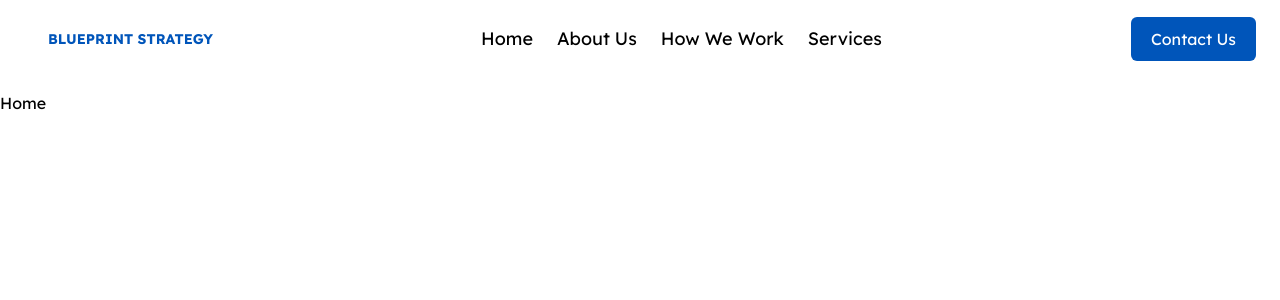
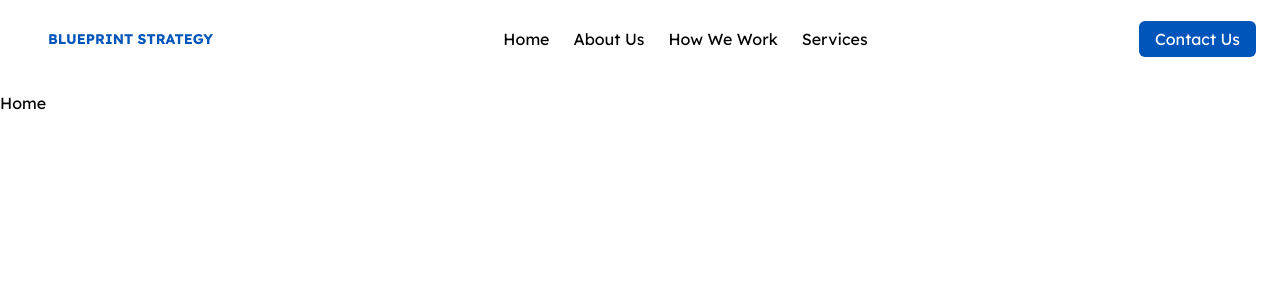
Before and after one commit to EdgarAmpiire/blueprints-web, a React (Create React App) app: page / in a window 1280 px wide. Shown: the top 300 px of the page. Built offline with nearby package versions, Linux system fonts and the light colour scheme.

Commit message:
home page - navbar

```diff
--- a/src/components/layout/components/Navbar.jsx
+++ b/src/components/layout/components/Navbar.jsx
@@ -41,7 +41,7 @@ import { Link } from "react-router-dom";
                       : "nav-link p-0"
                   }
                 >
-                  <p className="cursor-pointer text-lg 2xl:text-lg px-3 py-2 rounded-md hover:text-white transition ease-in-out delay-50 duration-300">
+                  <p className="cursor-pointer text-base 2xl:text-base px-3 py-2 rounded-md hover:text-white transition ease-in-out delay-50 duration-300">
                     Home
                   </p>
                 </Link>
@@ -54,7 +54,7 @@ import { Link } from "react-router-dom";
                       : "nav-link p-0"
                   }
                 >
-                  <p className="cursor-pointer text-lg 2xl:text-lg px-3 py-2 rounded-md hover:text-white transition ease-in-out delay-50 duration-300">
+                  <p className="cursor-pointer text-base 2xl:text-base px-3 py-2 rounded-md hover:text-white transition ease-in-out delay-50 duration-300">
                     About Us
                   </p>
                 </Link>
@@ -69,7 +69,7 @@ import { Link } from "react-router-dom";
                       : "nav-link p-0"
                   }
                 >
-                  <p className="cursor-pointer text-lg 2xl:text-lg px-3 py-2 rounded-md hover:text-white transition ease-in-out delay-50 duration-300">
+                  <p className="cursor-pointer text-base 2xl:text-base px-3 py-2 rounded-md hover:text-white transition ease-in-out delay-50 duration-300">
                    How We Work
                   </p>
                 </Link>
@@ -83,7 +83,7 @@ import { Link } from "react-router-dom";
                       : "nav-link p-0"
                   }
                 >
-                  <p className="cursor-pointer text-lg 2xl:text-lg px-3 py-2 rounded-md hover:text-white transition ease-in-out delay-50 duration-300">
+                  <p className="cursor-pointer text-base 2xl:text-base px-3 py-2 rounded-md hover:text-white transition ease-in-out delay-50 duration-300">
                     Services
                   </p>
                 </Link>
@@ -102,11 +102,11 @@ import { Link } from "react-router-dom";
                   to="/contact-us"
                   className={
                     page === "contact-us"
-                      ? "nav-link  bg-[#0055BA] px-5 py-3 text-white rounded-md text-base  "
-                      : "nav-link  bg-[#0055BA] px-5 py-3 text-white rounded-md text-base "
+                      ? "nav-link  bg-[#0055BA] px-4 py-2 text-white rounded-md  text-base 2xl:text-base "
+                      : "nav-link  bg-[#0055BA] px-4 py-2 text-white rounded-md text-base 2xl:text-base"
                   }
                 >
-                  {/* <p className="cursor-pointer text-lg 2xl:text-lg px-3 py-2 rounded-md hover:text-white transition ease-in-out delay-50 duration-300"> */}
+                  {/* <p className="cursor-pointer text-base 2xl:text-base px-3 py-2 rounded-md hover:text-white transition ease-in-out delay-50 duration-300"> */}
                     Contact Us
                   {/* </p> */}
                 </Link>
```
